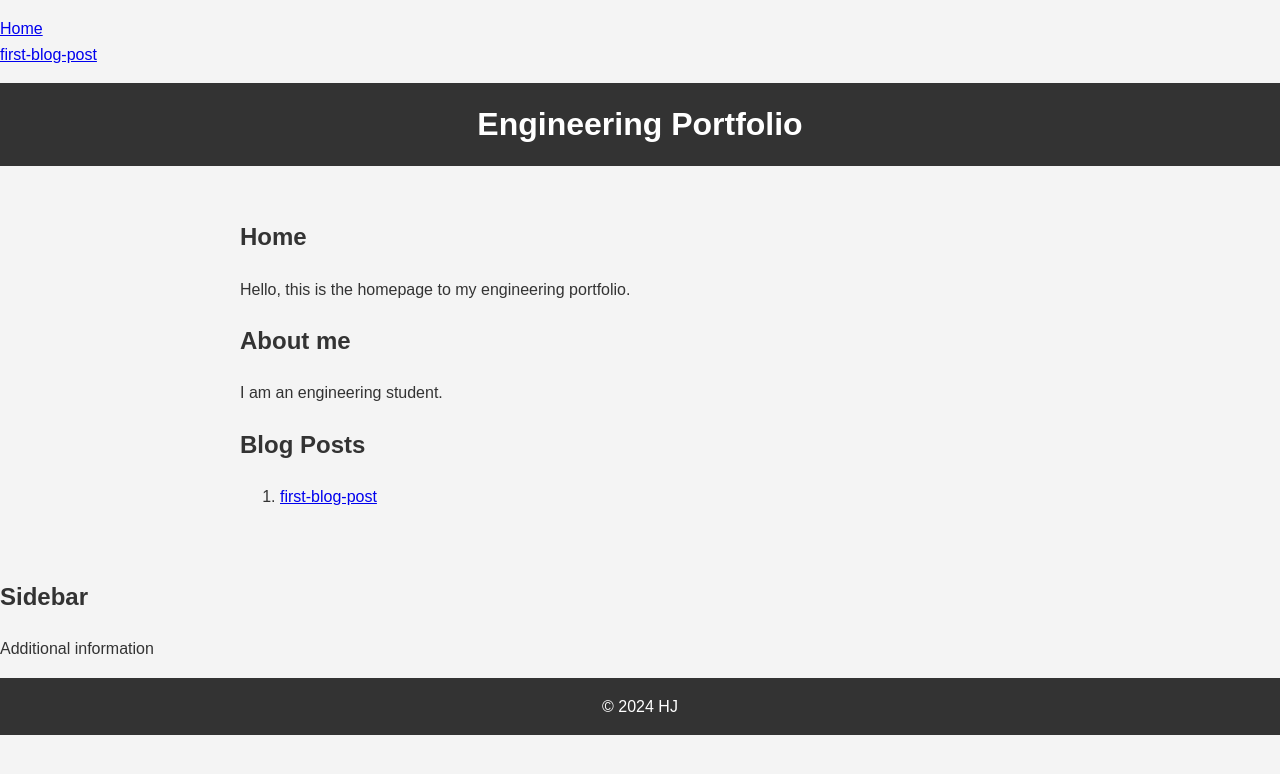
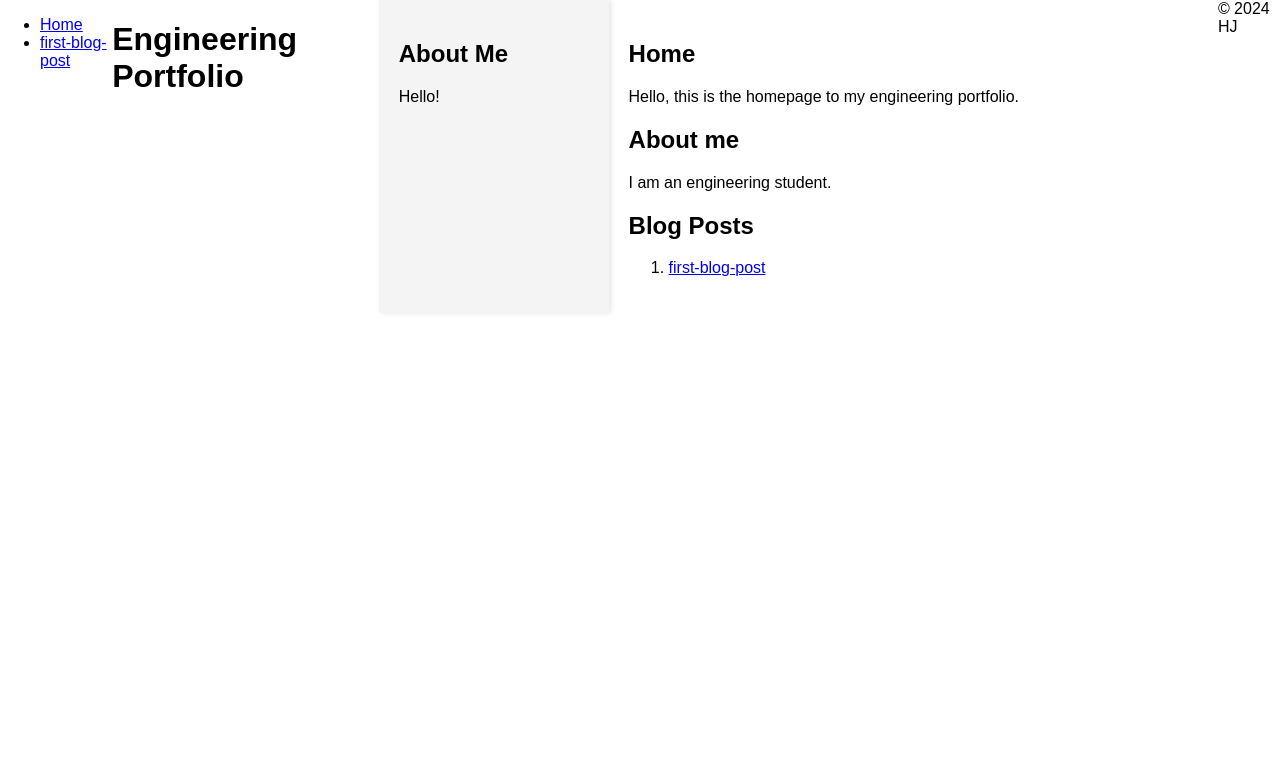
Before and after one commit to heonjik/heonjik.github.io, a Jekyll site: the page built from index.md, in a window 1280 px wide. Shown: the top 774 px of the page. Built offline with Jekyll 4.4.1, drawn with Linux system fonts in a browser that asks for light colours.

Commit message:
edit the default.html

```diff
--- a/_layouts/default.html
+++ b/_layouts/default.html
@@ -15,12 +15,15 @@
     <header>
         <h1>{{ page.title }}</h1>
     </header>
-    <main>
-        {{ content }}
-    </main>
-    <aside>
-        <h2>Sidebar</h2>
-        <p>Additional information</p>
+    <div class="container">
+        <aside class="sidebar">
+            <h2>About Me</h2>
+            <p>Hello!</p>
+        </aside>
+        <main class="content">
+            {{ content }}
+        </main>
+    </div>
     </aside>
     <footer>
         &copy; 2024 HJ
--- a/css/style.css
+++ b/css/style.css
@@ -1,127 +1,33 @@
-/* Global Styles */
 body {
     font-family: Arial, sans-serif;
-    line-height: 1.6;
     margin: 0;
     padding: 0;
-    background-color: #f4f4f4;
-    color: #333;
+    display: flex;
+    justify-content: center;
+    align-items: flex-start;
+    height: 100vh;
 }
 
-/* Header Styles */
-header {
-    background: #333;
-    color: #fff;
-    padding: 1rem 0;
-    text-align: center;
+.container {
+    display: flex;
+    width: 80%;
+    max-width: 1200px;
 }
 
-header h1 {
-    margin: 0;
-    font-size: 2rem;
+.sidebar {
+    width: 25%;
+    padding: 20px;
+    background-color: #f4f4f4;
+    box-shadow: 2px 0 5px rgba(0, 0, 0, 0.1);
 }
 
-header p {
-    margin: 0.5rem 0;
-    font-size: 1rem;
+.content {
+    width: 75%;
+    padding: 20px;
 }
 
-header nav a {
-    color: #fff;
-    text-decoration: none;
-    margin: 0 10px;
+.post {
+    border-bottom: 1px solid #ddd;
+    padding-bottom: 10px;
+    margin-bottom: 10px;
 }
-
-header nav a:hover {
-    text-decoration: underline;
-}
-
-/* Main Content Styles */
-main {
-    padding: 2rem;
-    max-width: 800px;
-    margin: 0 auto;
-}
-
-/* Blog Post List Styles */
-ul {
-    list-style-type: none;
-    padding: 0;
-}
-
-li.post {
-    background: #fff;
-    margin: 0.5rem 0;
-    padding: 1rem;
-    border: 1px solid #ddd;
-    border-radius: 4px;
-    box-shadow: 0 2px 4px rgba(0, 0, 0, 0.1);
-}
-
-li.post a {
-    text-decoration: none;
-    color: #007acc;
-    font-size: 1.2rem;
-}
-
-li.post a:hover {
-    text-decoration: underline;
-}
-
-li.post small {
-    display: block;
-    color: #666;
-    margin-bottom: 0.5rem;
-}
-
-li.post p {
-    margin: 0;
-    color: #333;
-}
-
-/* Individual Post Styles */
-article {
-    background: #fff;
-    padding: 2rem;
-    border-radius: 5px;
-    box-shadow: 0 0 10px rgba(0, 0, 0, 0.1);
-    margin-bottom: 2rem;
-}
-
-article header {
-    border-bottom: 1px solid #ddd;
-    margin-bottom: 1rem;
-    padding-bottom: 1rem;
-}
-
-article header h2 {
-    margin: 0;
-    font-size: 2rem;
-    color: #333;
-}
-
-article header small {
-    color: #666;
-}
-
-article section {
-    margin-top: 1rem;
-}
-
-article footer {
-    border-top: 1px solid #ddd;
-    margin-top: 1rem;
-    padding-top: 1rem;
-    color: #666;
-}
-
-/* Footer Styles */
-footer {
-    text-align: center;
-    padding: 1rem 0;
-    background: #333;
-    color: #fff;
-    position: relative;
-    width: 100%;
-    bottom: 0;
-}
--- a/index.md
+++ b/index.md
@@ -12,4 +12,4 @@ Hello, this is the homepage to my engineering portfolio.
 I am an engineering student.
 
 ## Blog Posts
-1. [first-blog-post](heonjik.github.io/2024/08/09/first-blog-post)
+1. [first-blog-post](https://heonjik.github.io/2024/08/09/first-blog-post)
```
Also changed, not shown: _layouts/post.html (deleted, +0 -32 lines).
